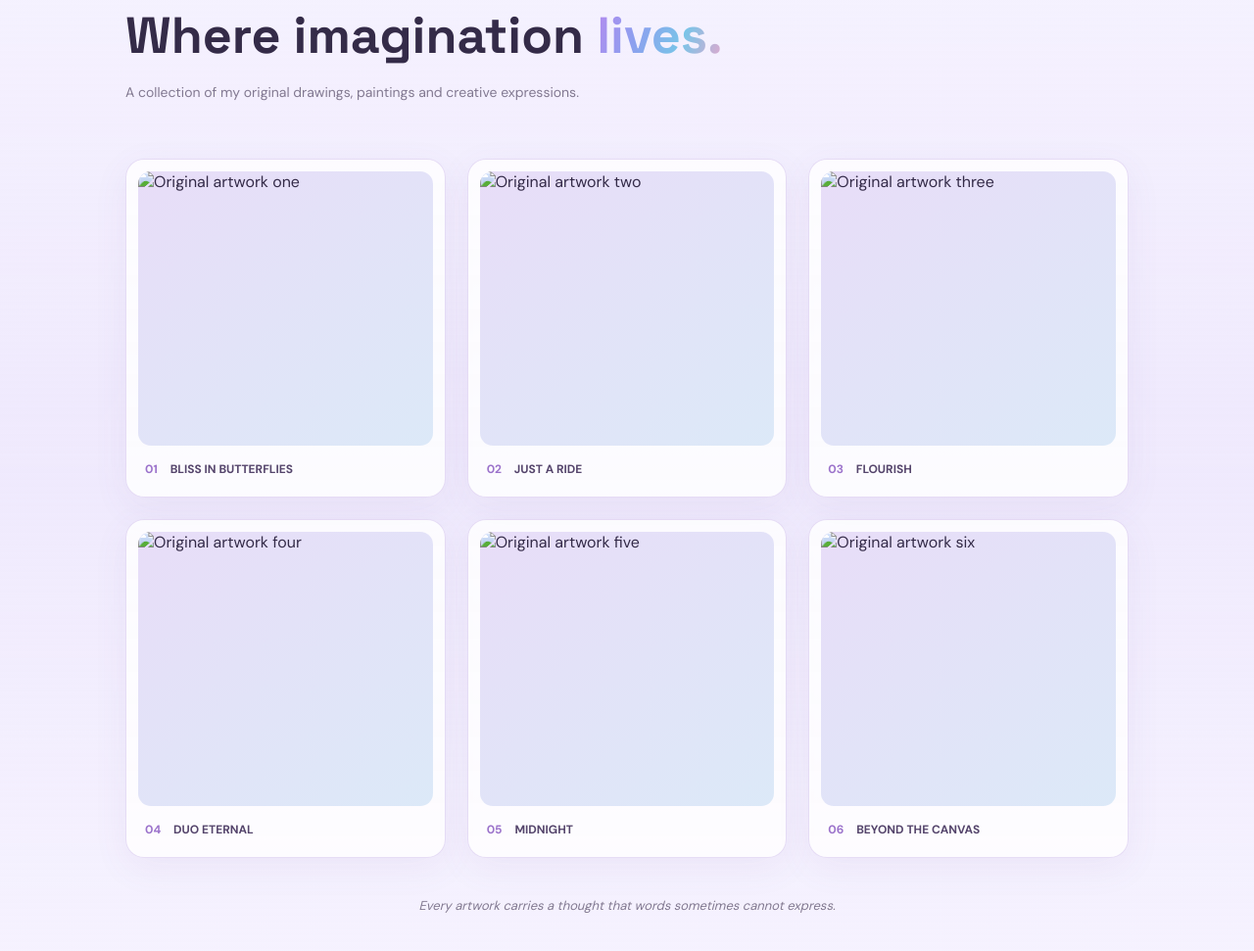
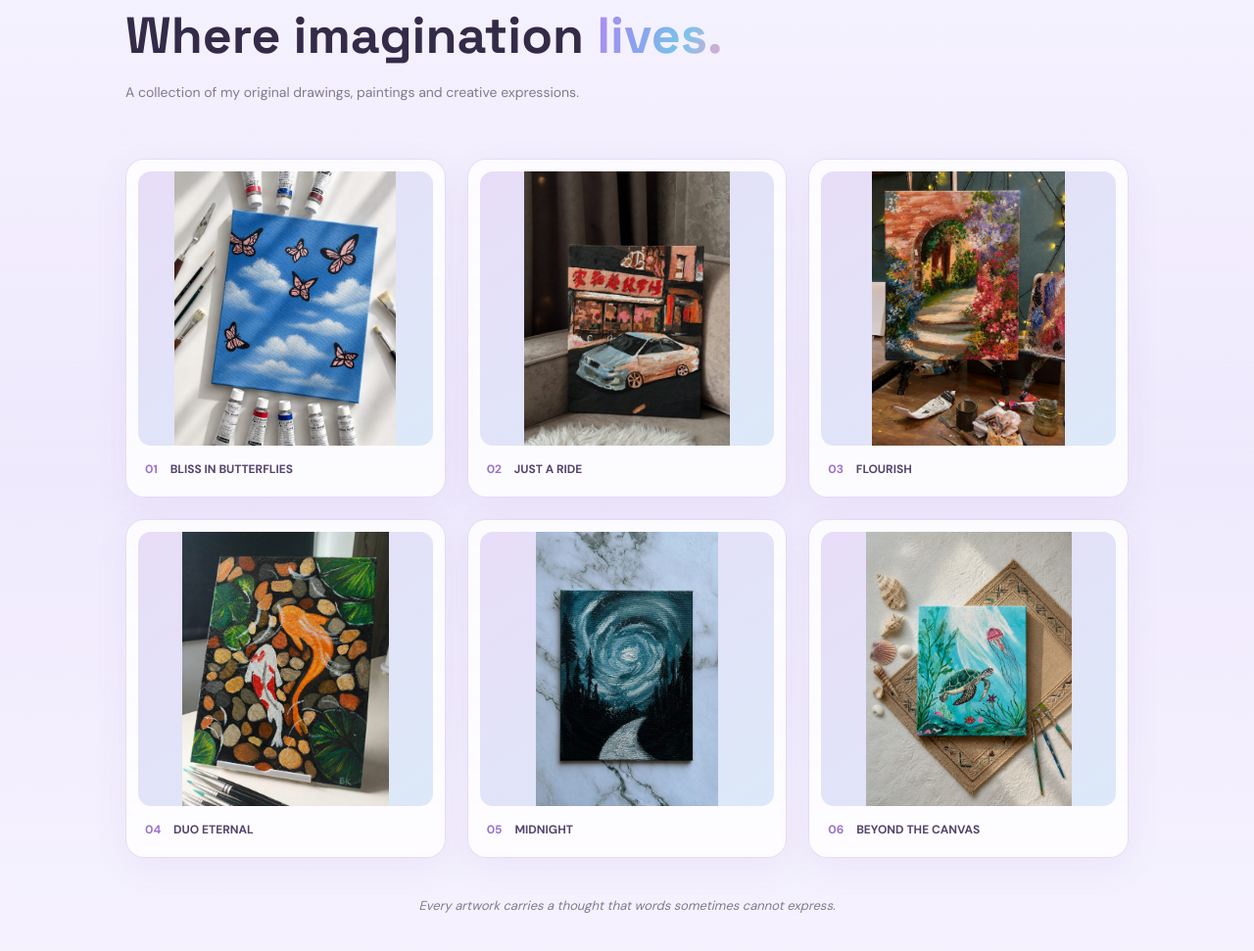
Before and after one commit to NahmaExplorer/nahma-portfolio-html, a plain HTML site: page index.html in a window 1280 px wide. Shown: the part 5361-6332 px from the top of the page at 98% size. Drawn offline with Linux system fonts and the light colour scheme.

Commit message:
MAKING images in right path

```diff
--- a/index.html
+++ b/index.html
@@ -428,42 +428,42 @@
 
                 <div class="art-card reveal">
                     <div class="art-image">
-                        <img src="images/butterfly.jpeg" alt="Original artwork one">
+                        <img src="butterfly.jpeg" alt="Original artwork one">
                     </div>
                     <div class="art-caption"><span>01</span> BLISS IN BUTTERFLIES</div>
                 </div>
 
                 <div class="art-card reveal">
                     <div class="art-image">
-                        <img src="images/car.jpeg" alt="Original artwork two">
+                        <img src="car.jpeg" alt="Original artwork two">
                     </div>
                     <div class="art-caption"><span>02</span> JUST A RIDE</div>
                 </div>
 
                 <div class="art-card reveal">
                     <div class="art-image">
-                        <img src="images/florish.entrance.jpeg" alt="Original artwork three">
+                        <img src="florish.entrance.jpeg" alt="Original artwork three">
                     </div>
                     <div class="art-caption"><span>03</span> FLOURISH</div>
                 </div>
 
                 <div class="art-card reveal">
                     <div class="art-image">
-                        <img src="images/koifish.art.jpeg" alt="Original artwork four">
+                        <img src="koifish.art.jpeg" alt="Original artwork four">
                     </div>
                     <div class="art-caption"><span>04</span> DUO ETERNAL</div>
                 </div>
 
                 <div class="art-card reveal">
                     <div class="art-image">
-                        <img src="images/nightart.jpeg" alt="Original artwork five">
+                        <img src="nightart.jpeg" alt="Original artwork five">
                     </div>
                     <div class="art-caption"><span>05</span> MIDNIGHT</div>
                 </div>
 
                 <div class="art-card reveal">
                     <div class="art-image">
-                        <img src="images/turtle.art.jpeg" alt="Original artwork six">
+                        <img src="turtle.art.jpeg" alt="Original artwork six">
                     </div>
                     <div class="art-caption"><span>06</span> BEYOND THE CANVAS</div>
                 </div>
```
